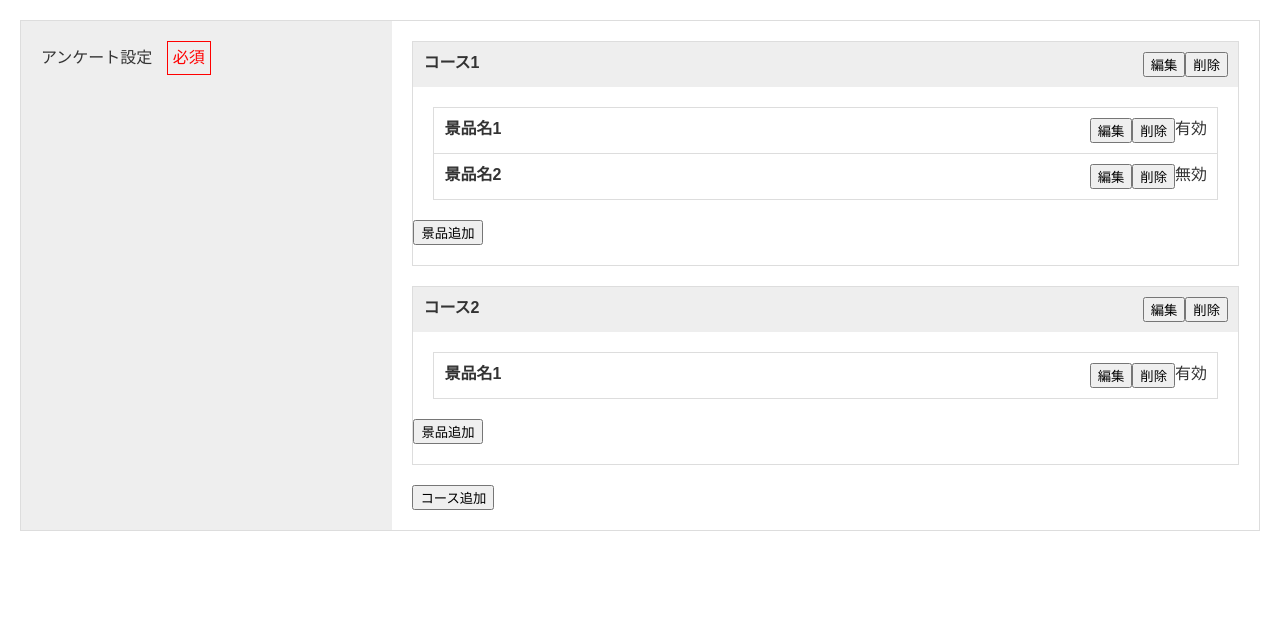
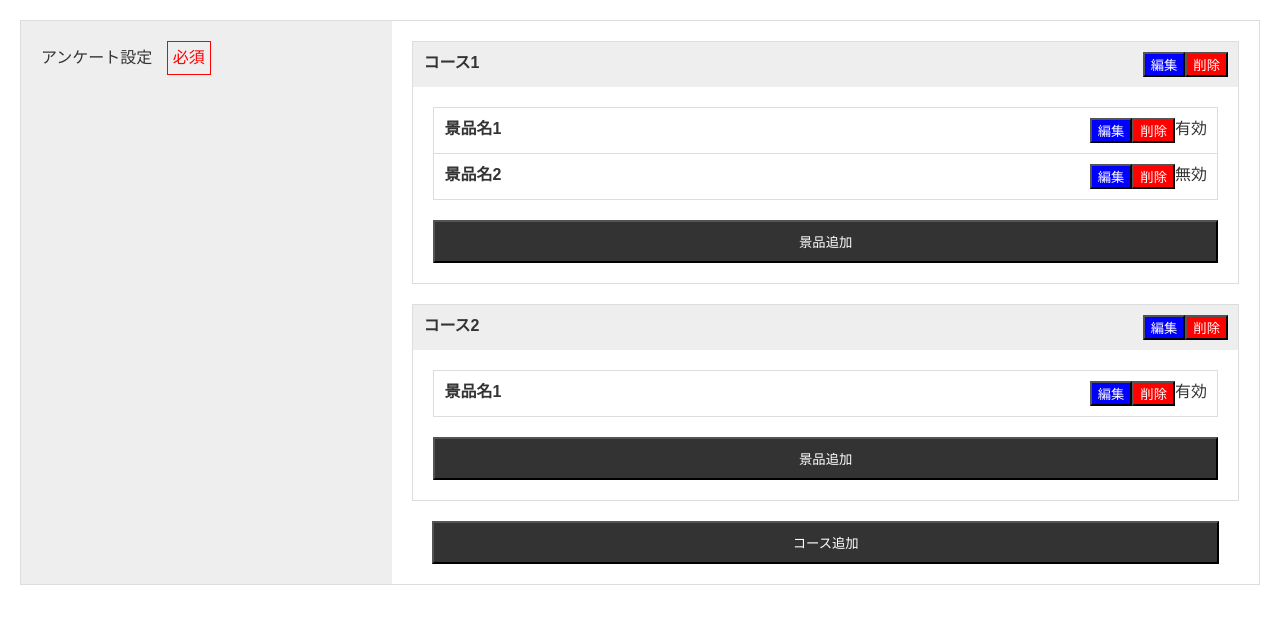
Before and after one commit to kikuchi-makoto/practice, a Vue app in the folder vue-sample-component/: page / in a window 1280 px wide. Shown: the top 624 px of the page. Built offline with nearby package versions, Linux system fonts and the light colour scheme.

Commit message:
add style button component

```diff
--- /dev/null
+++ b/vue-sample-component/src/assets/sass/_mixin.scss
@@ -0,0 +1,4 @@
+@mixin buttonColor($bg-color: #333333) {
+  background-color: $bg-color;
+  color: #fff;
+}
--- a/vue-sample-component/src/assets/sass/_variable.scss
+++ b/vue-sample-component/src/assets/sass/_variable.scss
@@ -1,3 +1,4 @@
 $gray-color-01: #eee;
 $gray-color-02: #ddd;
 $red-color-01: #f00;
+$blue-color-01: blue;
--- a/vue-sample-component/src/assets/sass/styles.scss
+++ b/vue-sample-component/src/assets/sass/styles.scss
@@ -4,3 +4,4 @@
 @import "./_base.scss";
 @import "./_layout.scss";
 @import "./_module.scss";
+@import "./_mixin.scss";
--- a/vue-sample-component/src/components/button/Add.vue
+++ b/vue-sample-component/src/components/button/Add.vue
@@ -1,5 +1,20 @@
+<style lang="scss" scoped>
+  @import "../../assets/sass/styles.scss";
+  .button {
+    padding: 0 20px;
+    box-sizing: border-box;
+    button {
+      padding: 10px 0;
+      width: 100%;
+      @include buttonColor();
+    }
+  }
+</style>
+
 <template>
-  <button type="button">{{text}}</button>
+  <div class="button">
+    <button type="button">{{text}}</button>
+  </div>
 </template>
 
 <script>
--- a/vue-sample-component/src/components/button/Delete.vue
+++ b/vue-sample-component/src/components/button/Delete.vue
@@ -1,5 +1,12 @@
+<style lang="scss" scoped>
+  @import "../../assets/sass/styles.scss";
+  .button {
+    @include buttonColor($red-color-01);
+  }
+</style>
+
 <template>
-  <button type="button">{{text}}</button>
+  <button type="button" class="button">{{text}}</button>
 </template>
 
 <script>
--- a/vue-sample-component/src/components/button/Edit.vue
+++ b/vue-sample-component/src/components/button/Edit.vue
@@ -1,5 +1,12 @@
+<style lang="scss" scoped>
+  @import "../../assets/sass/styles.scss";
+  .button {
+    @include buttonColor($blue-color-01);
+  }
+</style>
+
 <template>
-  <button type="button">{{text}}</button>
+  <button type="button" class="button">{{text}}</button>
 </template>
 
 <script>
```
